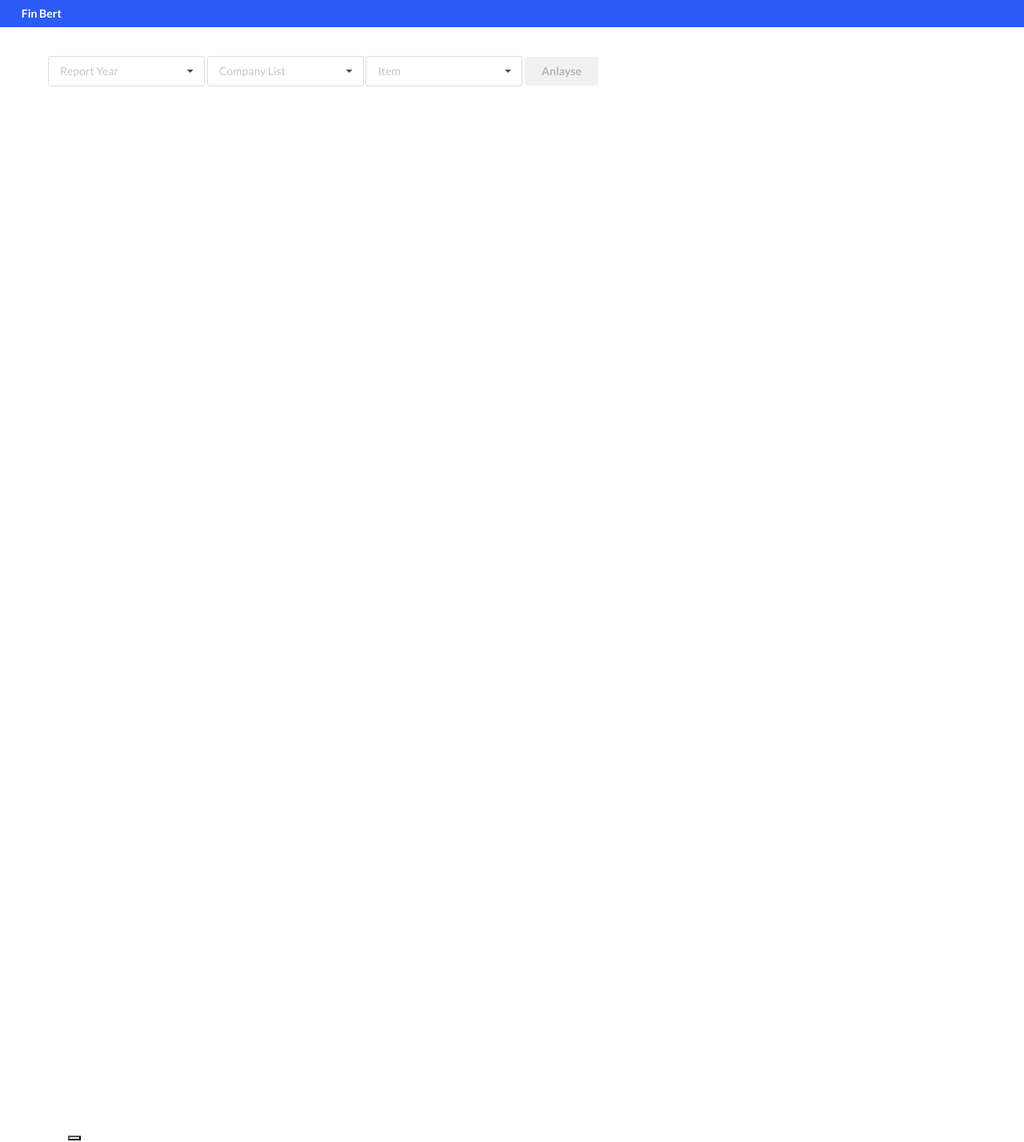
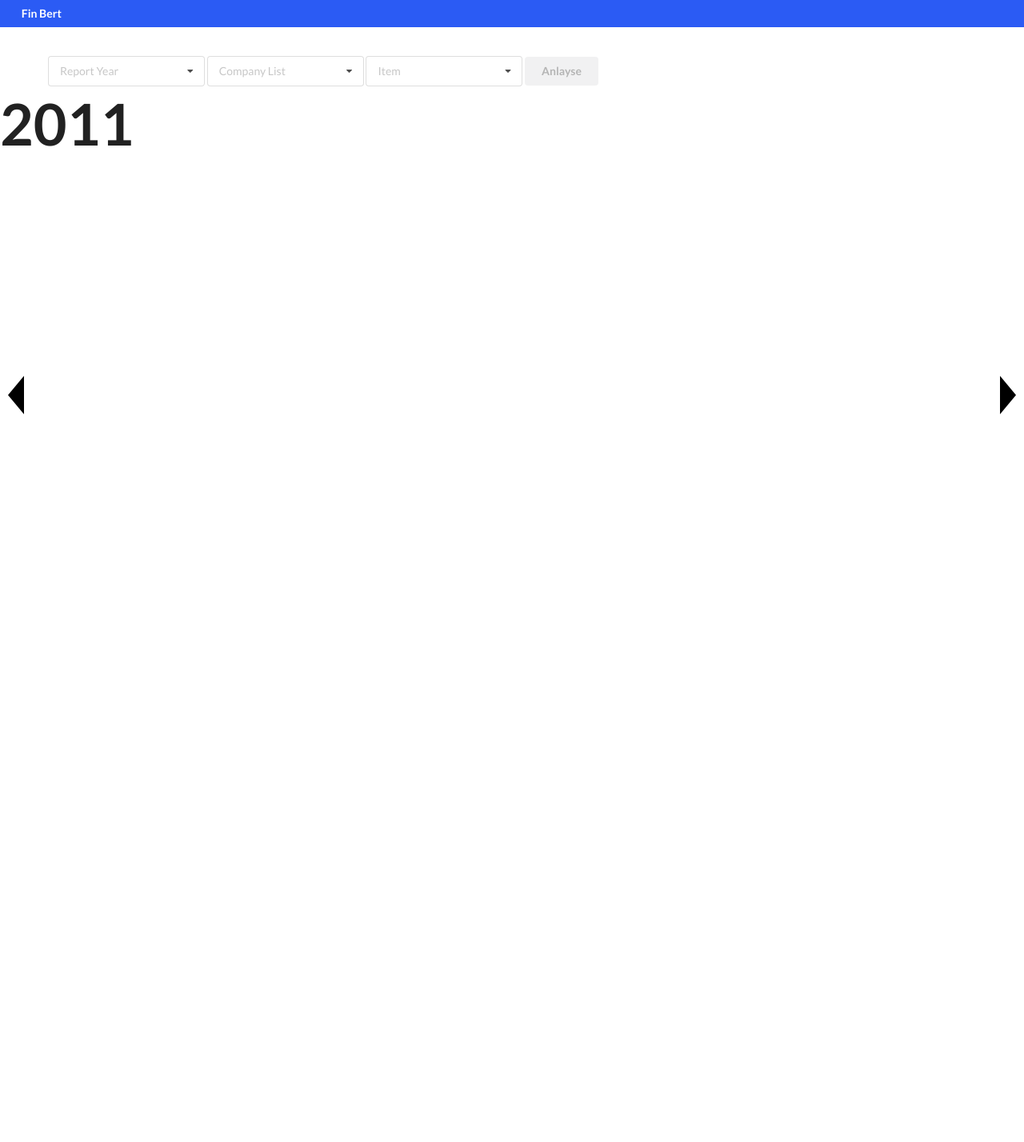
Before and after one commit to sisjuy/code_fin_bert, a Django app: page /catalog/report in a window 1280 px wide. Shown: the whole page at 80% size. After the commit the page ends 518 px from the top, so only its background shows below. Run offline with Django 3.2, Linux system fonts and the light colour scheme; some libraries are stand-ins or nearby versions.

Commit message:
12/25 create slide

```diff
--- a/fin_bert_web/catalog/static/css/report.css
+++ b/fin_bert_web/catalog/static/css/report.css
@@ -8,7 +8,7 @@
 
     overflow-y: scroll;
     align-items:"center";
-    margin-top: 100px;
+    margin-top: 35px;
     margin-bottom: 100px;
     font-size: 18px;
     line-height: 40px;
@@ -18,12 +18,14 @@
 }
 
 #rightreport {
-    position:absolute;
-    right:30px;
+
+    position: absolute;
+    right:50px;
 
     overflow-y: scroll;
     align-items:"center";
-    margin-top: 100px;
+
+    margin-top: 35px;
     margin-bottom: 100px;
     font-size: 18px;
     line-height: 40px;
@@ -48,3 +50,7 @@ mark {
 #movingreport {
     align-items: center;
 }
+
+#fullpage{
+    margin-bottom:100px;
+}
--- /dev/null
+++ b/fin_bert_web/catalog/static/css/scroll.css
@@ -0,0 +1,32 @@
+p {
+    font-size: 24px;
+    color: #000;
+    text-align: left;
+    margin: 0px;
+    padding: 0px;
+    }
+
+    h1 {
+    font-size: 72px;
+
+    }
+
+    .fp-slide{
+        position:relative;
+    }
+
+    .caption {
+    display: none;
+    }
+
+    .fp-controlArrow.fp-prev {
+    left: 10px;
+    border-width: 24px 20px 24px 0;
+    border-color: transparent #000 transparent transparent;
+    }
+
+    .fp-controlArrow.fp-next {
+    right: 10px;
+    border-width: 24px 0 24px 20px;
+    border-color: transparent transparent transparent #000;
+    }
--- a/fin_bert_web/catalog/templates/report.html
+++ b/fin_bert_web/catalog/templates/report.html
@@ -8,7 +8,8 @@
 <script src="https://cdnjs.cloudflare.com/ajax/libs/popper.js/1.16.0/umd/popper.min.js"></script>
 <script src="https://maxcdn.bootstrapcdn.com/bootstrap/4.5.2/js/bootstrap.min.js"></script>
 <script src="https://cdnjs.cloudflare.com/ajax/libs/semantic-ui/2.4.1/semantic.min.js"></script>
-
+<script src="https://cdnjs.cloudflare.com/ajax/libs/fullPage.js/3.1.2/fullpage.min.js"></script>
+<link rel="stylesheet" href="https://cdnjs.cloudflare.com/ajax/libs/fullPage.js/3.1.2/fullpage.css">
 
 
 {% load static %}
@@ -22,7 +23,7 @@
 </head>
 <body style="background-color:#ffffff; margin:0;padding:0;">
     <link rel="stylesheet" type="text/css" href="{% static 'css/report.css' %}">
-    <link rel="stylesheet" type="text/css" href="{% static 'css/report.css' %}">
+    <link rel="stylesheet" type="text/css" href="{% static 'css/scroll.css' %}">
     <style>
 
     </style>
@@ -82,6 +83,22 @@
 
 
         <!--report row-->
+
+        <!--report row end-->
+
+
+    </div>
+    <div id="fullpage">
+
+		<div class="section" data-anchor="S2" style="background-color: #fff;">
+
+			<div class="slide" data-anchor="S2s1">
+				<h1>asdfasdfasasfasdfasdfsdf</h1>
+				<div class="caption"><p>Caption text for S2s1</p></div>
+			</div>
+
+			<div class="active slide" data-anchor="S">
+                <h1>2011</h1>
                 <div class="row" id=reportrow>
 
                     <div class="col-md">
@@ -106,18 +123,53 @@
                         </div>
                     </div>
                 </div>
-        <!--report row end-->
+			</div>
+            <div class="slide" data-anchor="S2s2">
+				<h1>S2s2</h1>
+				<div class="caption"><p>Caption text for S2s2</p></div>
+			</div>
+            <div class="slide" data-anchor="S2s2">
+				<h1>S2s2</h1>
+				<div class="caption"><p>Caption text for S2s2</p></div>
+			</div>
+            <div class="slide" data-anchor="S2s2">
+				<h1>S2s2</h1>
+				<div class="caption"><p>Caption text for S2s2</p></div>
+			</div>
+            <div class="slide" data-anchor="S2s2">
+				<h1>S2s2</h1>
+				<div class="caption"><p>Caption text for S2s2</p></div>
+			</div>
+
+		</div>
+
+	</div>
+    <script>
+        $(document).ready(function() {
+            var myFullpage = new fullpage('#fullpage', {
+            verticalCentered: true,
+            autoScrolling: false,
+            controlArrows: true,
+            fitToSection: false,
+
+
+
+
+            })
+        })
+    </script>
+
+    <div class="container">
+        <div>  </div>
 
 
     </div>
-    <div class="container">
-        <form id="yearform">
-            {% csrf_token %}
-            <button onclick=year()></button>
-        </form>
 
 
-    </div>
+
+
+
+
     <!--get value of previous request-->
     <script>
         document.addEventListener('DOMContentLoaded', function () {
@@ -181,17 +233,6 @@
         },
         });
 
-    </script>
-    <script type='module' src="https://cdnjs.cloudflare.com/ajax/libs/vue/3.2.23/vue.esm-browser.min.js">
-        import {createApp} from 'https://cdnjs.cloudflare.com/ajax/libs/vue/3.2.23/vue.esm-browser.min.js';
-        const app = Vue.createApp({
-            data() {
-                return {
-                isShow: true
-                }
-            }
-        });
-        app.mount('#app');
     </script>
 
 
--- a/fin_bert_web/catalog/views.py
+++ b/fin_bert_web/catalog/views.py
@@ -84,6 +84,7 @@ def report(request):
         item = request.POST.get("item")
         article1 = filecontent(module_dir,company,year1,item)
         article2 = filecontent(module_dir,company,year2,item)
+
         #filename = company + '.txt'
         #file_path1 = os.path.join(module_dir,"dataset",str(year1),filename)   #full path to text.
         #file_path2 = os.path.join(module_dir,"dataset",str(year2),filename)
```
Lines whose indentation alone changed are shown as unchanged.
